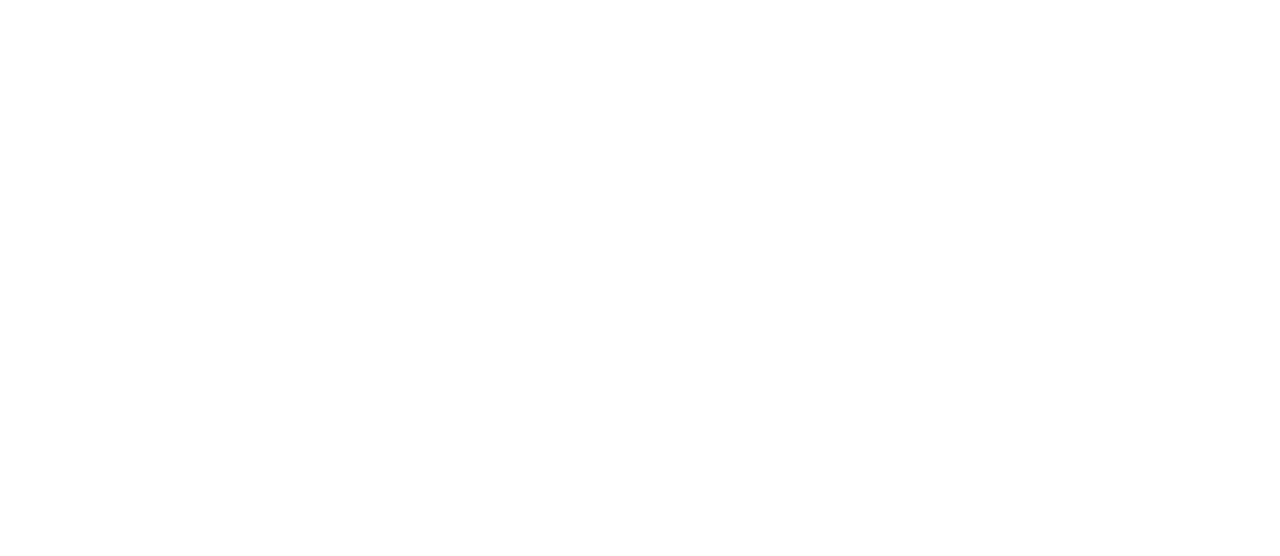
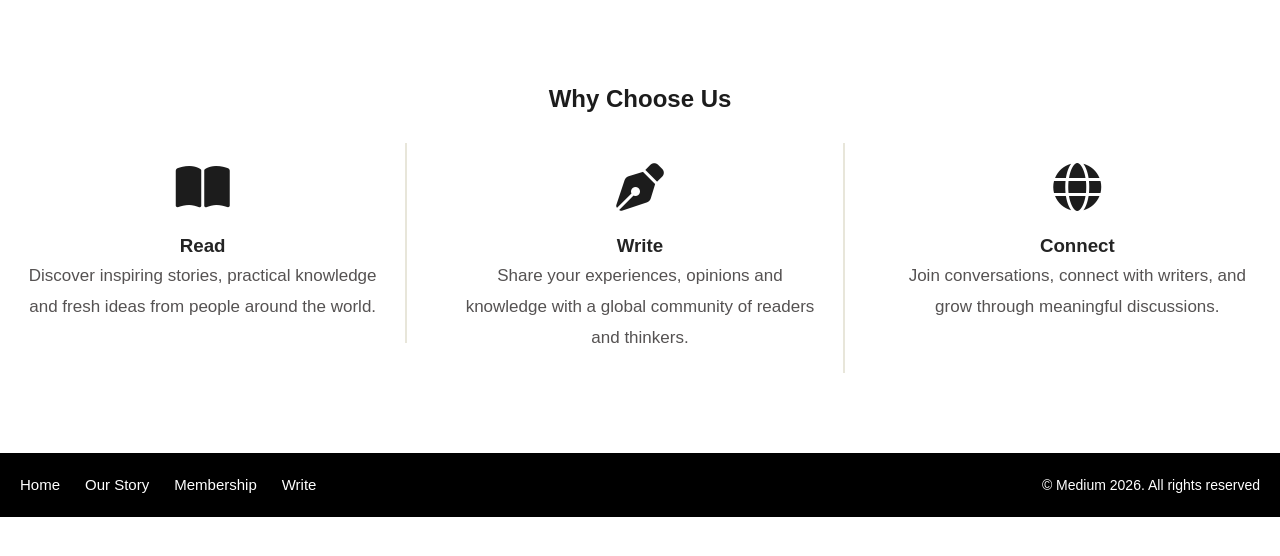
Before and after one commit to Tashenica/BeTech-FD-Group-3A, a plain HTML site: page index.html in a window 1280 px wide. Drawn offline with Linux system fonts and the light colour scheme.

Commit message:
completed why choose us section and footer

```diff
--- a/index.html
+++ b/index.html
@@ -4,11 +4,11 @@
     <meta charset="UTF-8">
     <meta name="viewport" content="width=device-width, initial-scale=1.0">
     <title>medium inspired landing page</title>
+    <link rel="stylesheet" href="https://cdnjs.cloudflare.com/ajax/libs/font-awesome/6.5.2/css/all.min.css">
     <link rel="stylesheet" href="style.css">
 </head>
 <body>
 <!--Header-->
-<!--Navbar-->
 <header>
     <div class= "container">
         <nav></nav>
@@ -16,20 +16,46 @@
 <!--MAIN CONTENT-->
 <main><!--Hero Section-->
     <section id="hero">
-        <div class="container"></div>
+        <div class="container">
+        </div>
+        </section>
+        <!--why choose us section-->
+        <section id="features">
+            <div class="container">
+            <h2>Why Choose Us</h2>
+            <div class="feature-cards">
+                <article class="feature-card">
+                    <i class="fa-solid fa-book-open feature-icon"></i>
+                    <h3> Read</h3>
+                    <p>Discover inspiring stories, practical knowledge and fresh ideas from people around the world.</p>
+                    </article>
+                    <article class="feature-card">
+                        <i class="fa-solid fa-pen-nib feature-icon"></i>
+                        <h3> Write</h3>
+                        <p>Share your experiences, opinions and knowledge with a global community of readers and thinkers.</p>
+                        </article>
+                        <article class="feature-card">
+                            <i class="fa-solid fa-globe feature-icon"></i>
+                            <h3> Connect</h3>
+                            <p>Join conversations, connect with writers, and grow through meaningful discussions.</p>
+                        </article>
+        </div>
     </section>
-    <!-- Why Choose Us Section-->
-     <section id="features">
-        <div class="container"></div>
-     </section>
-     <!--Testimonials Section-->
-     <section id="testimonials">
-        <div class="container"></div>
-     </section>
+
 </main>
 <!--FOOTER-->
 <footer>
-    <div class="container"></div>
+    <div class="container">
+        <div class="footer-bar">
+            <div class="footer-links">
+                    <a href="#">Home</a>
+                    <a href="#">Our Story</a>
+                    <a href="#">Membership</a>
+                    <a href="#">Write</a>
+             </div>
+            <p> &copy Medium 2026. All rights reserved</p>
+            </div>
+             </div>
 </footer>
 
 </body>
--- a/style.css
+++ b/style.css
@@ -0,0 +1,113 @@
+/*----General Styles----*/
+*{margin: 0;
+padding: 0;
+box-sizing: border-box;
+}
+
+body{font-family: Arial, Helvetica, sans-serif;
+background-color: #ffffff;
+color: #242424;
+line-height: 1.6;
+}
+
+container{width: 90%;
+max-width: 1200px;
+margin: 0 auto;
+}
+/*---Why Choose Us---*/
+#features{background: #FFFFFF;
+padding: 80px 0;
+}
+
+#features h2{
+    font-family: 'playfair Display', serif
+    font-size 32px;
+    text-align: center;
+    color: #1C1C1C;
+    margin-bottom: 25px;
+    }
+
+    .feature-intro{
+        max-width: 650px;
+        margin: 0 auto 60px;
+        text-align: center;
+        font-family: 'Source Sans 3', sans-serif;
+        color: #555252;
+        line-height: 1.7;
+    }
+
+    .feature-cards{
+        display:flex;
+        justify-content: space-between;
+        align-items: flex-start;
+        gap: 30px;
+    }
+
+    .feature-card{
+        flex: 1;
+        text-align: center;
+        padding: 20px;
+    }
+
+    .feature-icon{
+        font-size: 48px;
+        color: #1C1C1C;
+        margin-bottom: 20px;
+    }
+
+    .feature-card:not(:last-child){
+        border-right: 2px solid #E8E6DA;
+    }
+
+    .feature-card img{
+        width: 70px;
+        margin-bottom: 20px;
+    }
+
+    .fearure-card h3{
+        font-family: 'Playfair Display', sans-serif;
+        font-size: 32px;
+        color: #1C1C1C;
+        margin-bottom: 15px;
+    }
+
+    .feature-card p{
+        font-family: 'Source Sans 3', sans-serif;
+        font-size: 17px;
+        color: #555252;
+        line-height: 1.8;
+    }
+
+    /*---Footer---*/
+    footer{
+        background-color: #000;
+        padding: 20px;
+    }
+
+    .footer-bar{
+        display: flex;
+        justify-content: space-between;
+        align-items: center;
+    }
+
+    .footer-links{
+        display: flex;
+        gap: 25px;
+    }
+
+    .footer-links a{
+        color: #ffffff;
+        text-decoration: none;
+        font-size: 15px;
+        transition: 0.3s;
+    }
+
+    .footer-links a:hover{
+        color:#1A8917
+    }
+
+    .footer-bar p{
+        color: #ffffff;
+        font-size: 14px;
+        margin: 0;
+    }
```
Also changed, not shown: images/Nigerian.jpeg (added), images/asian.jpeg (added), images/caucasian.jpeg (added).
